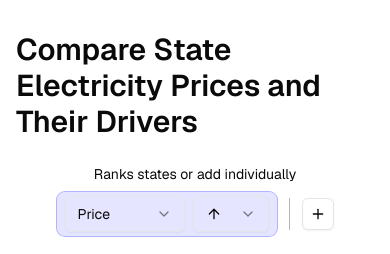
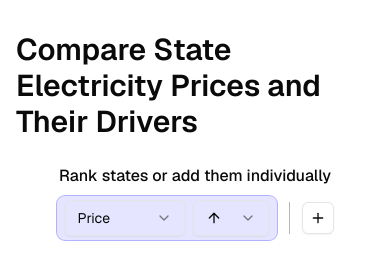
Before and after one commit to okapi222/cheappower, a Next.js app: page / in a window 390 px wide. Shown: the top 254 px of the page. Built offline with nearby package versions, Linux system fonts and the light colour scheme.

Commit message:
feat: enhance mobile help text readability
Improve help text size and style for better prominence.

```diff
--- a/components/kwh-calculator.tsx
+++ b/components/kwh-calculator.tsx
@@ -1368,7 +1368,7 @@ setAnalysis(null)
       {/* Filter Controls - Mobile - hidden in expanded view and selection mode */}
       {!isPriceDriversExpanded && !isPriceDriversSelecting && (
       <div className="flex sm:hidden flex-col gap-2 items-center">
-        <p className="text-sm text-foreground text-center">Ranks states or add individually</p>
+        <p className="text-base font-medium text-foreground text-center">Rank states or add them individually</p>
         <div className={`flex items-center gap-3 ${isAnalyzing ? "opacity-50 pointer-events-none" : ""}`}>
           {/* Filter dropdowns - highlighted when filter mode is active */}
           <div className={`flex items-center gap-2 px-2 py-1 rounded-lg transition-colors ${selectionMode === "filter" ? "bg-primary/10 ring-1 ring-primary/30" : ""}`}>
```
